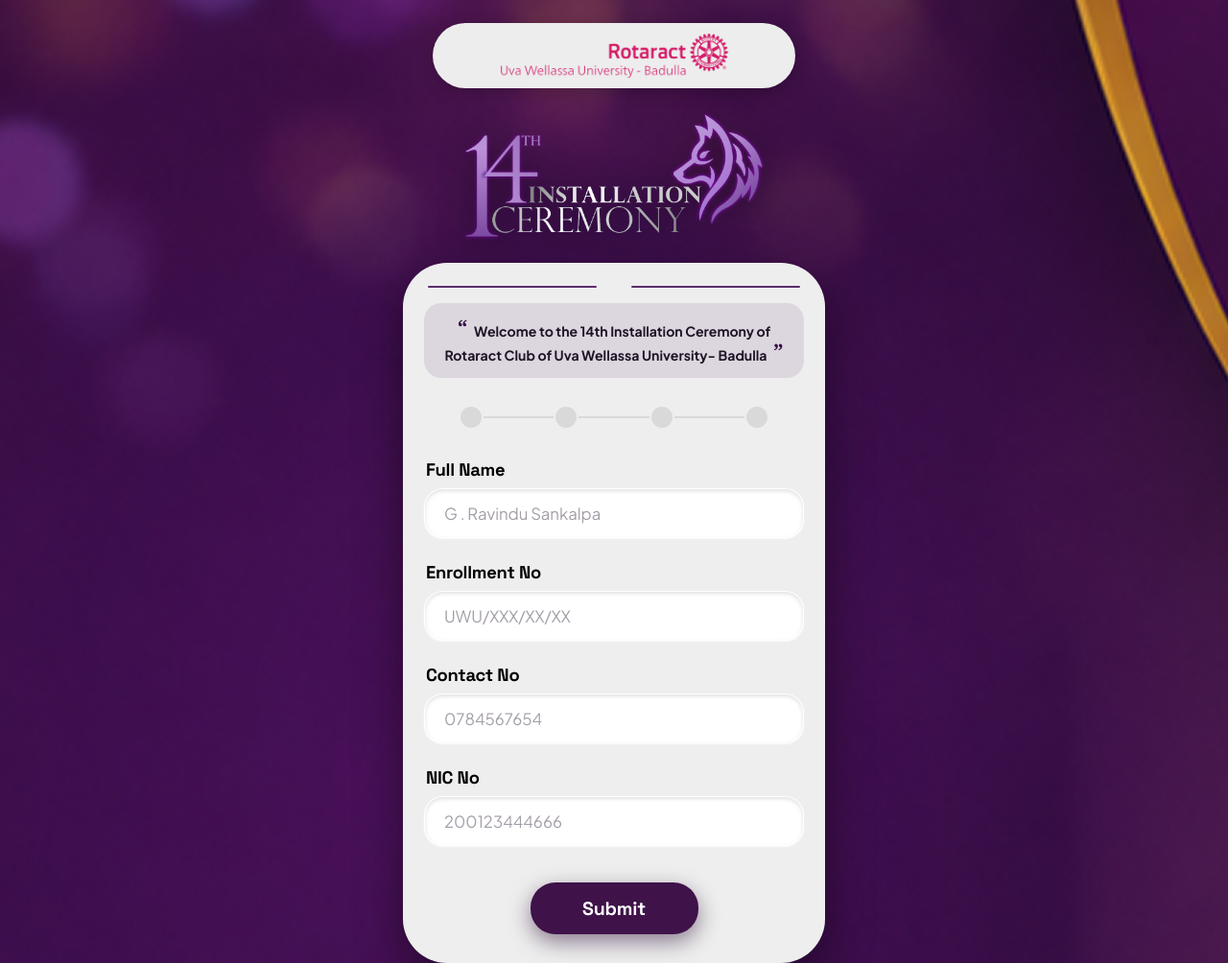
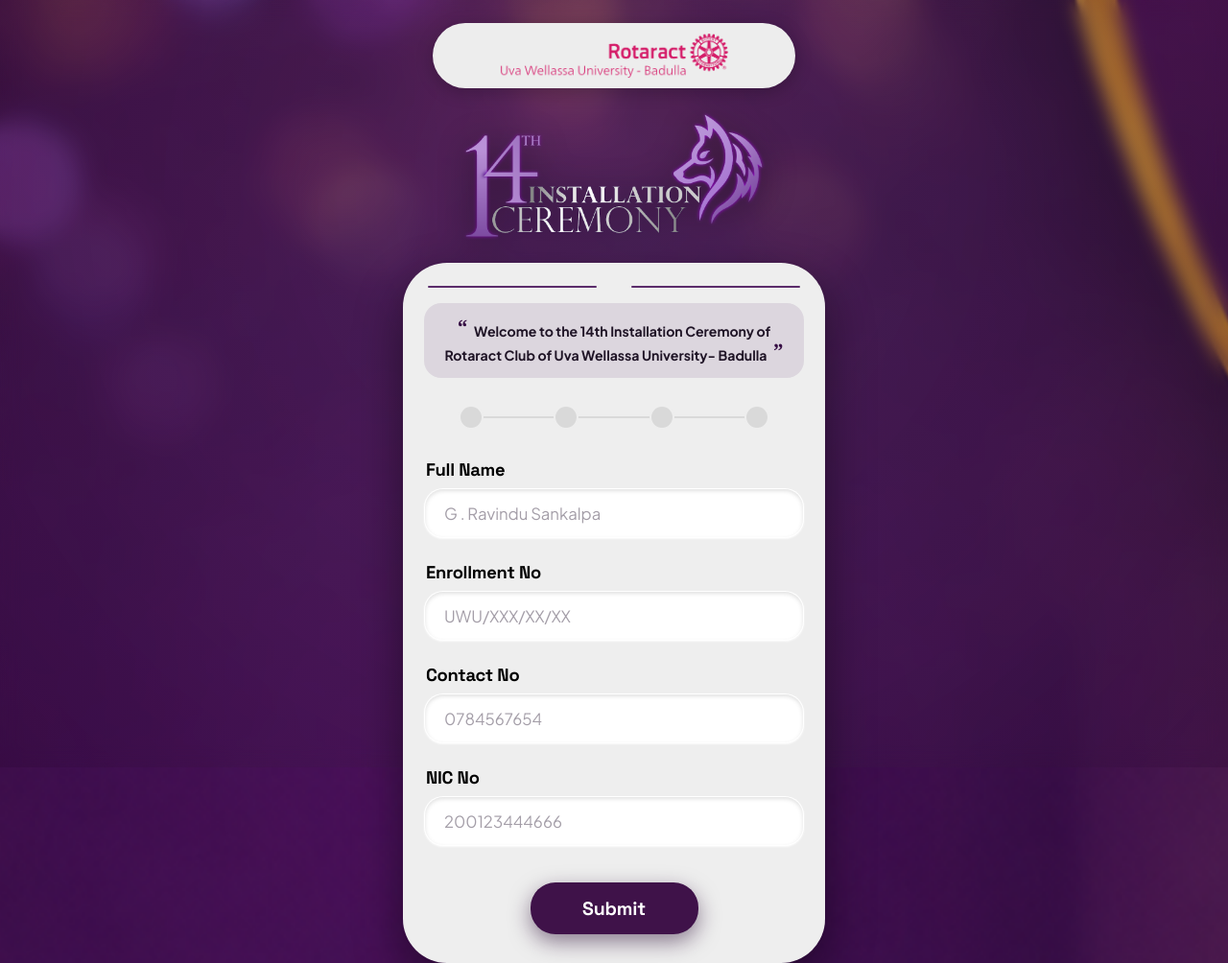
Before and after one commit to Uthumnalinda/rac-form, a website: page index.html in a window 1280 px wide. Shown: the top 1004 px of the page at 96% size. Drawn offline with Linux system fonts and the light colour scheme.

Commit message:
style: add frosted glass blur effect solely to background behind content

```diff
--- a/index.html
+++ b/index.html
@@ -10,9 +10,11 @@
     href="https://fonts.googleapis.com/css2?family=Montserrat:wght@500;600;700;800&family=Plus+Jakarta+Sans:wght@400;500;600;700;800&family=Space+Grotesk:wght@600;700&display=swap"
     rel="stylesheet"
   />
-  <link rel="stylesheet" href="styles.css?v=22" />
+  <link rel="stylesheet" href="styles.css?v=23" />
 </head>
 <body>
+  <div class="glass-bg-blur" aria-hidden="true"></div>
+
   <div class="mobile-frame" id="form-screen">
     <!-- Top Pill: Rotaract Logo -->
     <header class="top-pill">
--- a/styles.css
+++ b/styles.css
@@ -43,10 +43,31 @@ body {
   align-items: flex-start;
   padding: 24px 14px 44px;
   -webkit-font-smoothing: antialiased;
+  position: relative;
+  min-height: 100vh;
 }
 
-/* Mobile Frame */
+/* Glass frosted overlay only on the background image (behind all logos & forms) */
+.glass-bg-blur {
+  position: fixed;
+  inset: 0;
+  width: 100vw;
+  height: 100vh;
+  z-index: 0;
+  pointer-events: none;
+  background: radial-gradient(
+    circle at 50% 25%,
+    rgba(255, 255, 255, 0.08) 0%,
+    rgba(43, 8, 51, 0.25) 100%
+  );
+  backdrop-filter: blur(10px);
+  -webkit-backdrop-filter: blur(10px);
+}
+
+/* Mobile Frame sits above the glass background */
 .mobile-frame {
+  position: relative;
+  z-index: 1;
   width: 100%;
   max-width: 440px;
   margin: 0 auto;
```
